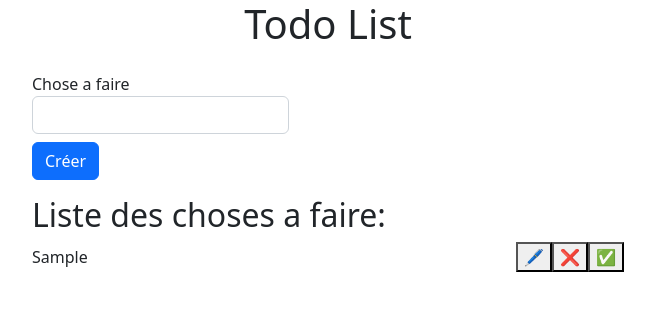
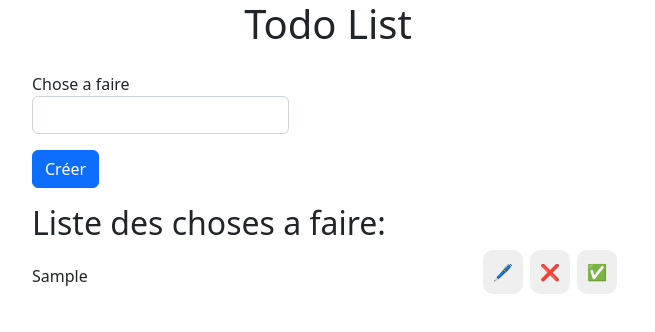
Before and after one commit to josuekisa/tp_js_cornillon, a React (Create React App) app: page / in a window 1280 px wide. Both pictures are taken after typing "Sample" into the empty fields and a click on the button "Créer". Shown: the top 332 px of the page, without its empty margins (312-967 px from the left). Built offline with nearby package versions, Linux system fonts and the light colour scheme.

Commit message:
modif border bouton

```diff
--- a/src/Form.js
+++ b/src/Form.js
@@ -12,7 +12,7 @@ localStorage.setItem('taskData', JSON.stringify(taskData));
   const handleSubmit = (event) => {
     event.preventDefault();
 
-    if (editingIndex === null) {
+    if (editingIndex === null ) {
       // Add new task
       setTaskData(
         taskData.concat({
@@ -29,26 +29,29 @@ localStorage.setItem('taskData', JSON.stringify(taskData));
       setCurrentTask('');
       setEditingIndex(null);
     }
+
   };
 
 
   const handleEdit = (index) => {
     setEditingIndex(index);
     setCurrentTask(taskData[index].text);
-    saveTaskToLocalStorage()
+    saveTaskToLocalStorage(taskData);
   };
 
   const handleDelete = (index) => {
     setTaskData(taskData.filter((_, i) => i !== index));
-    saveTaskToLocalStorage()
+    saveTaskToLocalStorage(taskData);
   };
 
   const handleComplete = (index) => {
     const newTaskData = [...taskData];
     newTaskData[index].completed = !newTaskData[index].completed;
     setTaskData(newTaskData);
-    saveTaskToLocalStorage()
+    saveTaskToLocalStorage(taskData);
   };
+
+
 
 
   return (
@@ -64,7 +67,7 @@ localStorage.setItem('taskData', JSON.stringify(taskData));
             onChange={(e) => setCurrentTask(e.target.value)}
           />
         </label>
-        <button type="submit" className="ml-2 btn btn-primary d-block">
+        <button type="submit" className="mt-2 btn btn-primary d-block">
           {editingIndex === null ? 'Créer' : 'Modifier'}
         </button>
         {editingIndex !== null && (
@@ -72,6 +75,7 @@ localStorage.setItem('taskData', JSON.stringify(taskData));
             type="button"
             className="ml-2 btn btn-secondary d-block"
             onClick={() => setEditingIndex(null)}
+
           >
             Annuler
           </button>
@@ -106,7 +110,7 @@ localStorage.setItem('taskData', JSON.stringify(taskData));
             ) : (
               <>
                 {!task.completed && (
-                  <button
+                  <button class="btn-edit"
                     type=
                      "button"
                 onClick={() => handleEdit(index)}
@@ -114,13 +118,13 @@ localStorage.setItem('taskData', JSON.stringify(taskData));
                 🖊️
               </button>
             )}
-            <button
+            <button class="btn-del"
               type="button"
               onClick={() => handleDelete(index)}
             >
               ❌
             </button>
-            <button
+            <button class="btn-vld"
               type="button"
               onClick={() => handleComplete(index)}
             >
--- a/src/css/form.css
+++ b/src/css/form.css
@@ -1,4 +1,29 @@
-button{
-    margin-right :7px;
+
+.btn-edit{
+    padding :10px;
+    padding-bottom:10px ;
+    margin-right: 7px;
     margin-bottom: 7px;
+    border-radius: 10px;
+    border-style:hidden;
 }
+
+
+.btn-del{
+    padding :10px;
+    padding-bottom:10px ;
+    margin-right: 7px;
+    margin-bottom: 7px;
+    border-radius: 10px;
+    border-style:hidden;
+
+}
+
+.btn-vld{
+    padding :10px;
+    padding-bottom:10px ;
+    margin-right: 7px;
+    margin-bottom: 7px;
+    border-radius: 10px;
+    border-style:hidden;
+}
```
